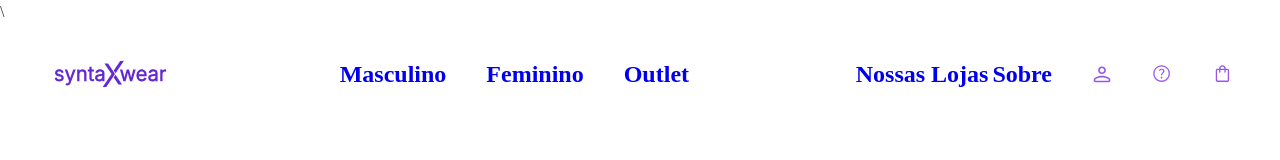
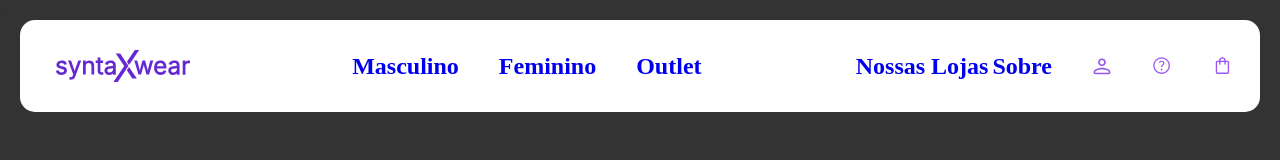
Before and after one commit to Guilherme-Henry-Dev/ecomerce-syntax, a plain HTML site: page index.html in a window 1280 px wide. Drawn offline with Linux system fonts and the light colour scheme.

Commit message:
fix: Alterado padding e tamanho da logo no menu

```diff
--- a/css/base.css
+++ b/css/base.css
@@ -1,4 +1,5 @@
 body{
     font-family: var(--font-principal);
     color: #333333;
+    background-color: #333333;
 }
--- a/css/components/header.css
+++ b/css/components/header.css
@@ -9,12 +9,12 @@
     display: flex;
     justify-content: space-between;
     align-items: center;
-    padding: 20px 28px;
+    padding: 12px 28px;
     background-color: #ffffff;
 }
 
 .logo img{
-    height: 40px;
+    height: 48px;
 }
 
 .nav-center ul{
```
